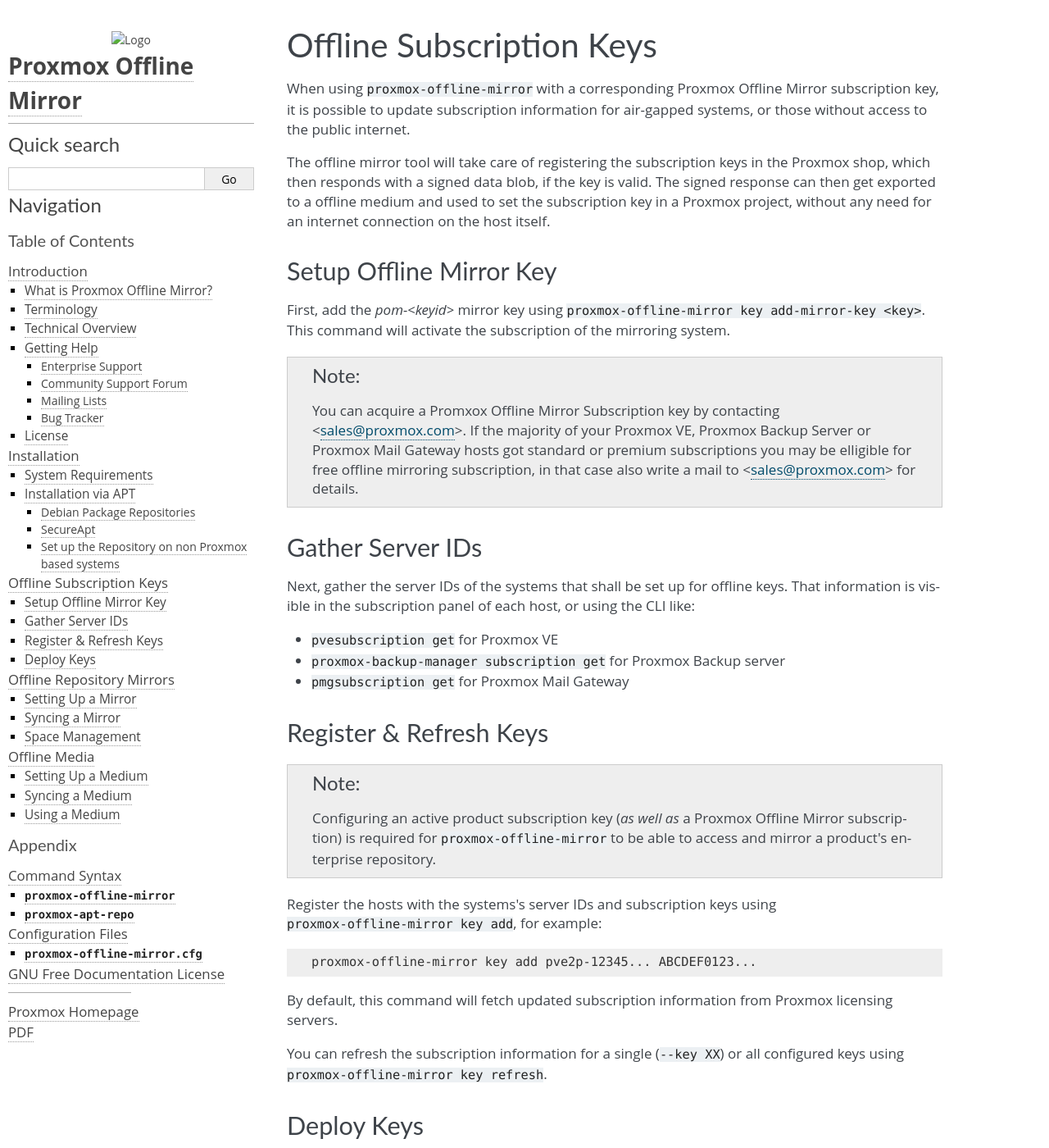
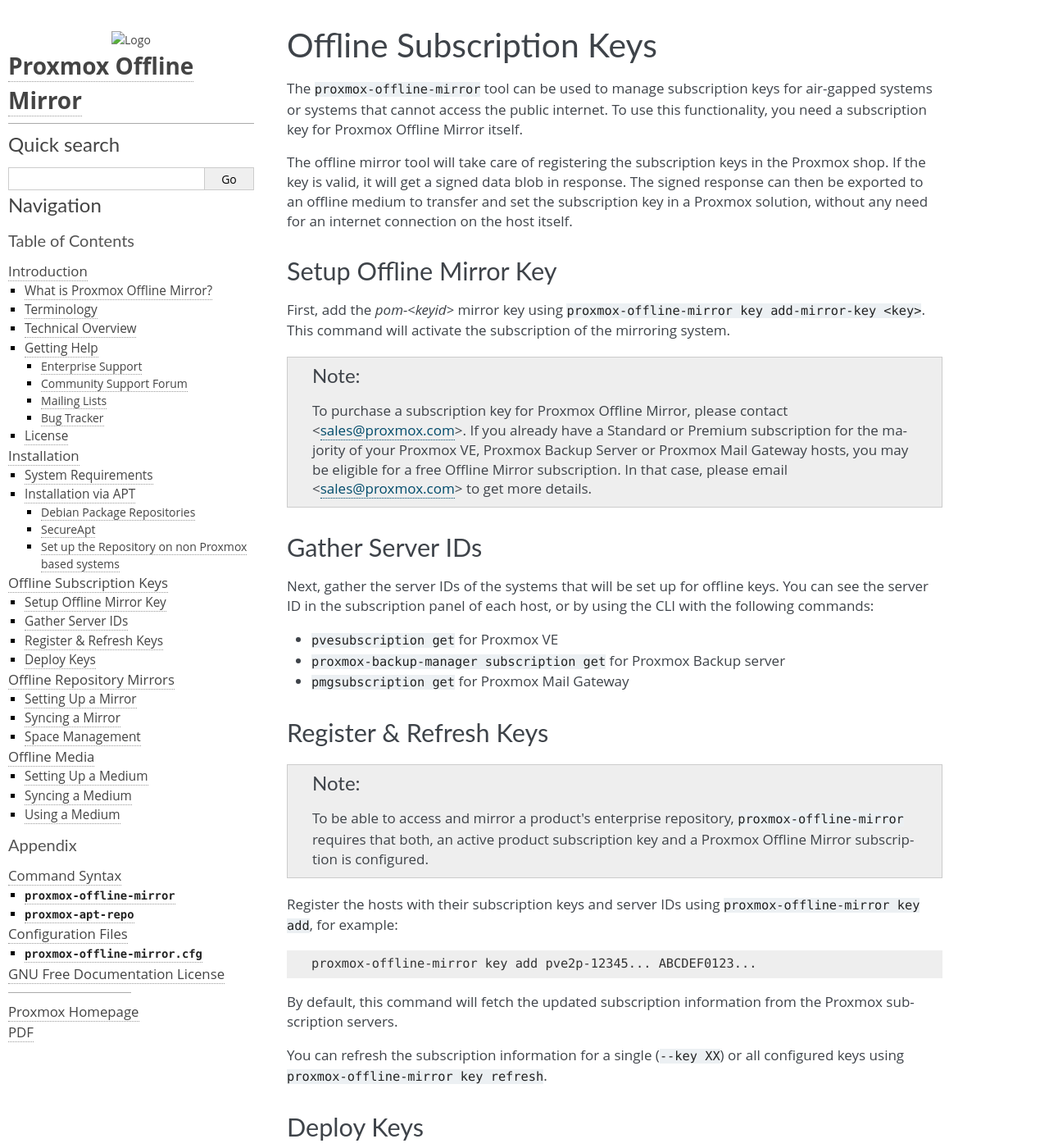
Before and after one commit to proxmox/proxmox-offline-mirror, a Sphinx documentation site: the page built from docs/offline-keys.rst, in a window 1280 px wide and 1400 px high. Shown: the whole window at 82% size. Built offline with Sphinx 7.4.7, drawn with Linux system fonts in a browser that asks for light colours; some of the changed text lies outside the part shown.

Commit message:
docs: offline-keys: improve read- and understandabilty
By rephasing certain parts and splitting long sentences into smaller
ones.

Also changing "licensing server" to "subscription server".

Signed-off-by: Aaron Lauterer <a.lauterer@proxmox.com>

```diff
--- a/docs/offline-keys.rst
+++ b/docs/offline-keys.rst
@@ -1,14 +1,14 @@
 Offline Subscription Keys
 =========================
 
-When using ``proxmox-offline-mirror`` with a corresponding Proxmox Offline Mirror subscription key,
-it is possible to update subscription information for air-gapped systems, or those without access
-to the public internet.
+The ``proxmox-offline-mirror`` tool can be used to manage subscription keys for air-gapped systems
+or systems that cannot access the public internet. To use this functionality, you need a
+subscription key for Proxmox Offline Mirror itself.
 
-The offline mirror tool will take care of registering the subscription keys in the Proxmox shop,
-which then responds with a signed data blob, if the key is valid. The signed response can then get
-exported to a offline medium and used to set the subscription key in a Proxmox project, without any
-need for an internet connection on the host itself.
+The offline mirror tool will take care of registering the subscription keys in the Proxmox shop.  If
+the key is valid, it will get a signed data blob in response. The signed response can then be
+exported to an offline medium to transfer and set the subscription key in a Proxmox solution,
+without any need for an internet connection on the host itself.
 
 Setup Offline Mirror Key
 ------------------------
@@ -16,16 +16,17 @@
 First, add the `pom-<keyid>` mirror key using ``proxmox-offline-mirror key add-mirror-key <key>``.
 This command will activate the subscription of the mirroring system.
 
-.. note:: You can acquire a Promxox Offline Mirror Subscription key by contacting
-   <sales@proxmox.com>. If the majority of your Proxmox VE, Proxmox Backup Server or
-   Proxmox Mail Gateway hosts got standard or premium subscriptions you may be elligible for free
-   offline mirroring subscription, in that case also write a mail to <sales@proxmox.com> for details.
+.. note:: To purchase a subscription key for Proxmox Offline Mirror, please contact
+   <sales@proxmox.com>. If you already have a Standard or Premium subscription for the majority of
+   your Proxmox VE, Proxmox Backup Server or Proxmox Mail Gateway hosts, you may be eligible for a
+   free Offline Mirror subscription. In that case, please email <sales@proxmox.com> to
+   get more details.
 
 Gather Server IDs
 -----------------
 
-Next, gather the server IDs of the systems that shall be set up for offline keys. That information
-is visible in the subscription panel of each host, or using the CLI like:
+Next, gather the server IDs of the systems that will be set up for offline keys. You can see the
+server ID in the subscription panel of each host, or by using the CLI with the following commands:
 
 - ``pvesubscription get`` for Proxmox VE
 
@@ -36,18 +37,19 @@
 Register & Refresh Keys
 -----------------------
 
-.. note:: Configuring an active product subscription key (*as well as* a Proxmox Offline Mirror
-   subscription) is required for ``proxmox-offline-mirror`` to be able to access and mirror a
-   product's enterprise repository.
+.. note:: To be able to access and mirror a product's enterprise repository,
+   ``proxmox-offline-mirror`` requires that both, an active product subscription key and a Proxmox
+   Offline Mirror subscription is configured.
 
-Register the hosts with the systems's server IDs and subscription keys using
+Register the hosts with their subscription keys and server IDs using
 ``proxmox-offline-mirror key add``, for example:
 
 .. code-block:: console
 
   proxmox-offline-mirror key add pve2p-12345... ABCDEF0123...
 
-By default, this command will fetch updated subscription information from Proxmox licensing servers.
+By default, this command will fetch the updated subscription information from the Proxmox
+subscription servers.
 
 You can refresh the subscription information for a single (``--key XX``) or all configured keys
 using ``proxmox-offline-mirror key refresh``.
```
Also changed, not shown: other parts of docs/offline-keys.rst (+1 -1 lines).
